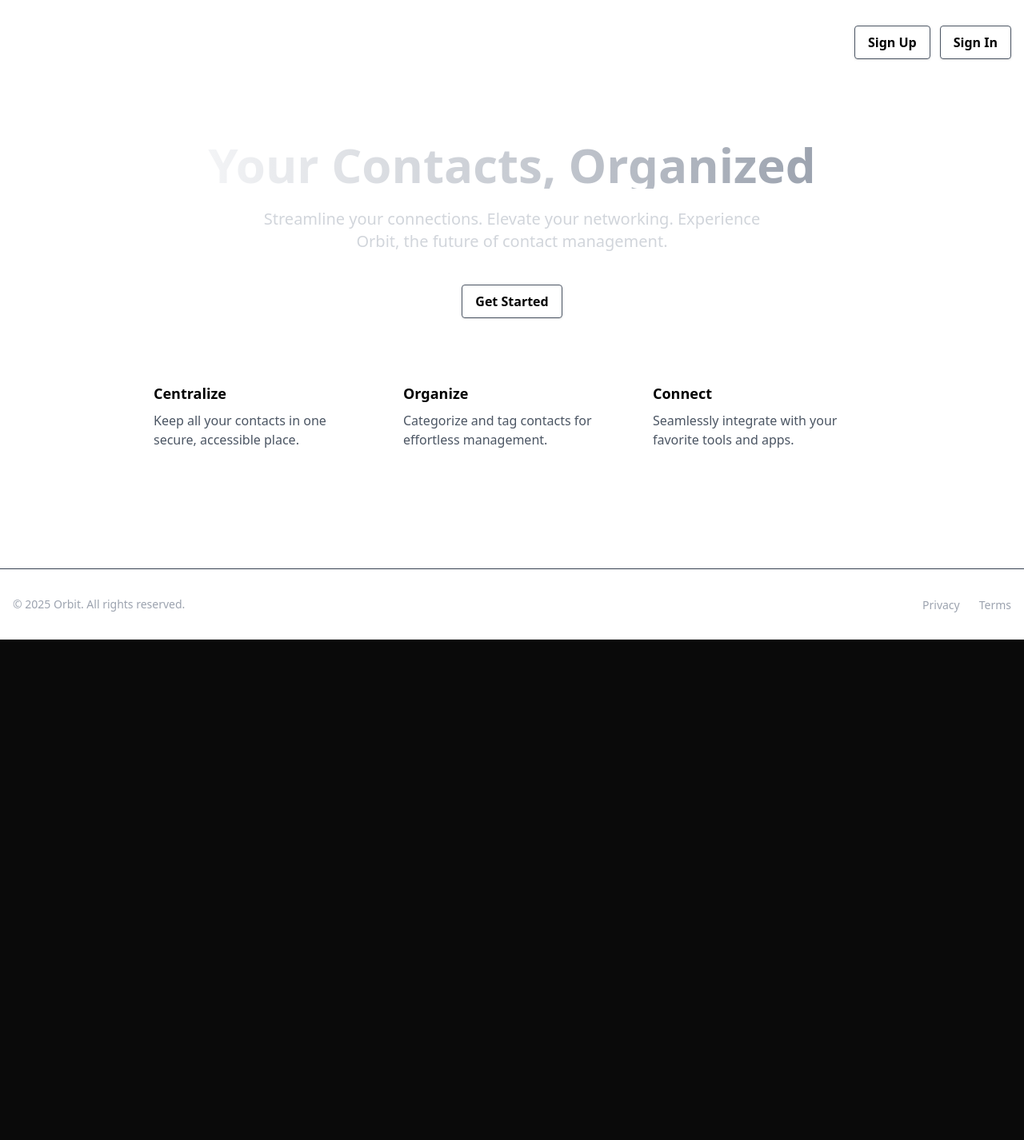
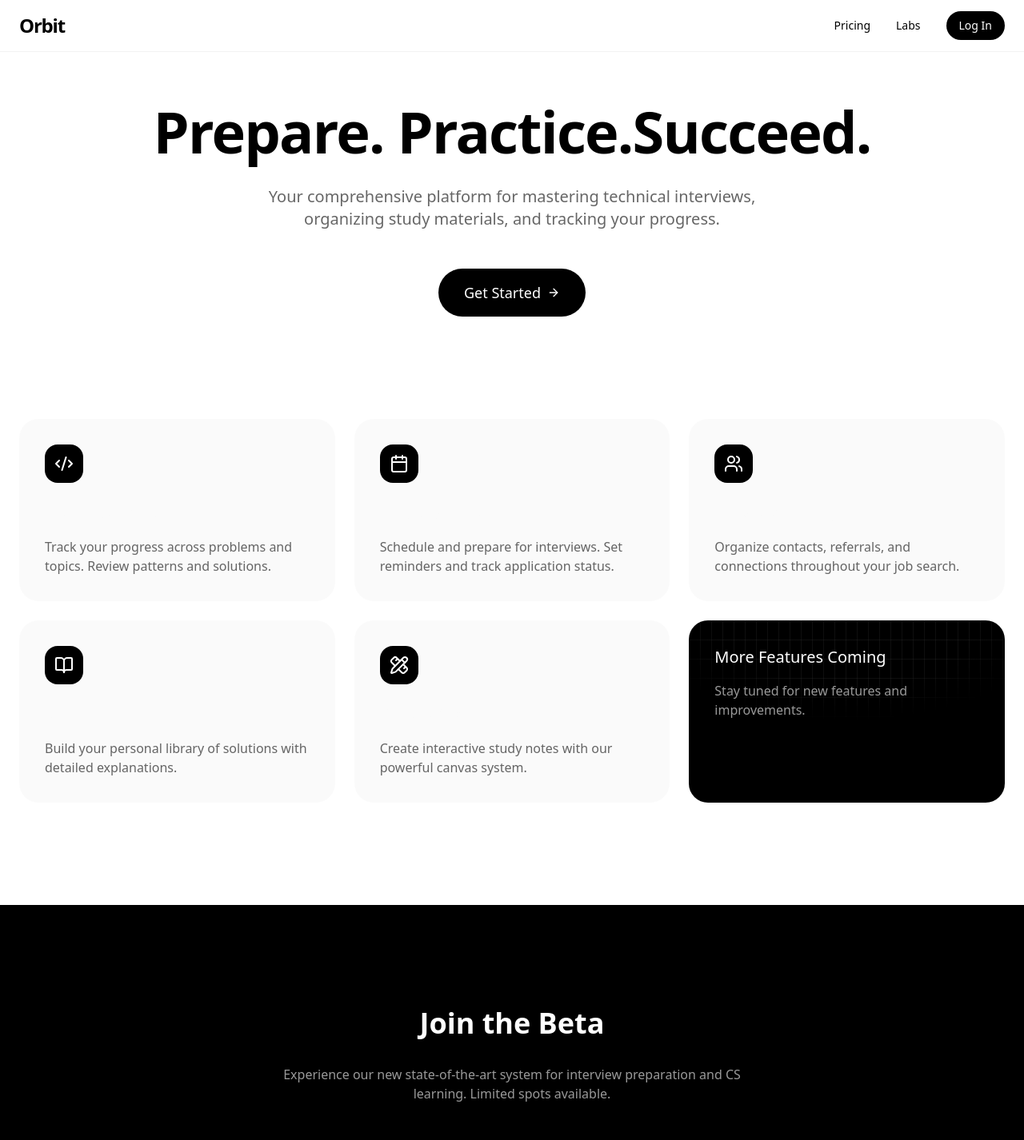
Before and after one commit to dellis2cs/Orbit, a React (Vite) app in the folder client/: page / in a window 1280 px wide. Shown: the top 1426 px of the page at 80% size. Before the commit the page ends 800 px from the top, so only its background shows below. Built offline with nearby package versions, Linux system fonts and the light colour scheme.

Commit message:
modernized ui

```diff
--- a/client/src/components/Dashboard/metrics-card.jsx
+++ b/client/src/components/Dashboard/metrics-card.jsx
@@ -1,3 +1,4 @@
+/* eslint-disable react/prop-types */
 import { Card } from "../ui/card";
 import { ArrowUpRight } from "lucide-react";
 
--- a/client/src/components/Landing.jsx
+++ b/client/src/components/Landing.jsx
@@ -1,82 +1,202 @@
-import FeatureCard from "./FeatureCard";
+"use client";
+
 import { Link } from "react-router";
+import { motion } from "framer-motion";
+import {
+  ArrowRight,
+  Code2,
+  Calendar,
+  Users,
+  BookOpen,
+  PencilRuler,
+} from "lucide-react";
+
 export default function Landing() {
   return (
-    <div className="min-h-screen bg-white text-black flex flex-col">
-      <header className="container mx-auto px-4 py-8">
-        <nav className="flex justify-between items-center">
-          <Link to="/">
-            <div className="text-3xl font-semibold text-white">Orbit</div>
+    <div className="min-h-screen bg-white selection:bg-black selection:text-white">
+      <header className="fixed top-0 left-0 right-0 bg-white/80 backdrop-blur-md z-50 border-b border-black/5">
+        <div className="max-w-7xl mx-auto px-6">
+          <nav className="flex h-16 items-center justify-between text-black">
+            <Link to="/" className="text-2xl font-bold tracking-tighter">
+              Orbit
             </Link>
-          <div className="flex gap-3">
-            <Link to="/users/signup">
-              <button
-                type="button"
-                className="hover:bg-gray-700 text-black font-semibold py-2 px-4 border border-gray-600 rounded shadow"
+            <div className="flex items-center gap-8">
+              <Link
+                href="/pricing"
+                className="text-sm hover:text-black/50 transition-colors"
               >
-                Sign Up
-              </button>
+                Pricing
               </Link>
-            <Link to="/users/login">
-              <button className=" hover:bg-gray-700 text-black font-semibold py-2 px-4 border border-gray-600 rounded shadow">
-                Sign In
-              </button>
+              <Link
+                href="/labs"
+                className="text-sm hover:text-black/50 transition-colors"
+              >
+                Labs
+              </Link>
+              <Link
+                to="/users/login"
+                className="text-sm px-4 py-2 bg-black text-white hover:bg-black/80 transition-colors rounded-full"
+              >
+                Log In
               </Link>
             </div>
           </nav>
+        </div>
       </header>
 
-      <main className="flex-grow flex flex-col justify-center items-center text-center px-4">
-        <h1 className="text-5xl sm:text-6xl font-bold mb-6 bg-clip-text text-transparent bg-gradient-to-r from-gray-100 to-gray-400">
-          Your Contacts, Organized
+      <main className="pt-32 pb-16">
+        <section className="max-w-7xl mx-auto px-6">
+          <motion.div
+            initial={{ opacity: 0, y: 20 }}
+            animate={{ opacity: 1, y: 0 }}
+            transition={{ duration: 0.5 }}
+            className="text-center"
+          >
+            <h1 className="text-6xl md:text-7xl font-bold tracking-tight mb-8 text-black">
+              Prepare. <span className="inline-block">Practice. </span>
+              <span className="inline-block">Succeed.</span>
             </h1>
-        <p className="text-xl mb-10 max-w-2xl mx-auto text-gray-300">
-          Streamline your connections. Elevate your networking. Experience
-          Orbit, the future of contact management.
+            <p className="text-xl text-black/60 max-w-2xl mx-auto mb-12">
+              Your comprehensive platform for mastering technical interviews,
+              organizing study materials, and tracking your progress.
             </p>
-        <Link to="/contacts">
-          <button className=" hover:bg-gray-700 flex items-center justify-center text-black font-semibold py-2 px-4 border border-gray-600 rounded shadow ">
+            <Link
+              to="/users/signup"
+              className="group inline-flex items-center gap-2 text-lg px-8 py-4 bg-black text-white rounded-full hover:bg-black/80 transition-colors"
+            >
               Get Started
-          </button>
+              <ArrowRight className="w-4 h-4 group-hover:translate-x-1 transition-transform" />
             </Link>
+          </motion.div>
 
-        <div className="mt-20 grid grid-cols-1 sm:grid-cols-3 gap-10 max-w-4xl mx-auto">
-          <FeatureCard
-            title="Centralize"
-            description="Keep all your contacts in one secure, accessible place."
+          <motion.div
+            initial={{ opacity: 0, y: 40 }}
+            animate={{ opacity: 1, y: 0 }}
+            transition={{ duration: 0.5, delay: 0.2 }}
+            className="mt-32 grid grid-cols-1 md:grid-cols-2 lg:grid-cols-3 gap-6 "
+          >
+            <LandingFeatureCard
+              icon={<Code2 />}
+              title="LeetCode Tracker"
+              description="Track your progress across problems and topics. Review patterns and solutions."
             />
-          <FeatureCard
-            title="Organize"
-            description="Categorize and tag contacts for effortless management."
+            <LandingFeatureCard
+              icon={<Calendar />}
+              title="Interview Calendar"
+              description="Schedule and prepare for interviews. Set reminders and track application status."
             />
-          <FeatureCard
-            title="Connect"
-            description="Seamlessly integrate with your favorite tools and apps."
+            <LandingFeatureCard
+              icon={<Users />}
+              title="Network Manager"
+              description="Organize contacts, referrals, and connections throughout your job search."
             />
+            <LandingFeatureCard
+              icon={<BookOpen />}
+              title="Solution Library"
+              description="Build your personal library of solutions with detailed explanations."
+            />
+            <LandingFeatureCard
+              icon={<PencilRuler />}
+              title="Canvas Notes"
+              description="Create interactive study notes with our powerful canvas system."
+            />
+            <div className="relative group p-8 rounded-3xl bg-black text-white overflow-hidden">
+              <div className="absolute inset-0 bg-[linear-gradient(to_right,#4f4f4f2e_1px,transparent_1px),linear-gradient(to_bottom,#4f4f4f2e_1px,transparent_1px)] bg-[size:14px_24px] [mask-image:radial-gradient(ellipse_60%_50%_at_50%_0%,#000_70%,transparent_110%)]" />
+              <div className="relative">
+                <h3 className="text-xl font-medium mb-4">
+                  More Features Coming
+                </h3>
+                <p className="text-white/60">
+                  Stay tuned for new features and improvements.
+                </p>
               </div>
+            </div>
+          </motion.div>
+        </section>
+
+        <section className="mt-32 py-32 bg-black text-white">
+          <div className="max-w-7xl mx-auto px-6">
+            <motion.div
+              initial={{ opacity: 0 }}
+              whileInView={{ opacity: 1 }}
+              transition={{ duration: 0.5 }}
+              viewport={{ once: true }}
+              className="text-center"
+            >
+              <h2 className="text-4xl font-bold mb-8">Join the Beta</h2>
+              <p className="text-white/60 max-w-xl mx-auto mb-12">
+                Experience our new state-of-the-art system for interview
+                preparation and CS learning. Limited spots available.
+              </p>
+              <div className="flex flex-col sm:flex-row gap-4 justify-center">
+                <Link
+                  href="/blog"
+                  className="inline-flex items-center justify-center gap-2 px-6 py-3 rounded-full bg-white text-black hover:bg-white/90 transition-colors"
+                >
+                  Read the Blog
+                  <ArrowRight className="w-4 h-4" />
+                </Link>
+                <Link
+                  href="/demo"
+                  className="inline-flex items-center justify-center gap-2 px-6 py-3 rounded-full bg-white/10 text-white hover:bg-white/20 transition-colors"
+                >
+                  Watch Demo
+                  <ArrowRight className="w-4 h-4" />
+                </Link>
+              </div>
+            </motion.div>
+          </div>
+        </section>
+
+        <section className="mt-32 max-w-7xl mx-auto px-6">
+          <motion.div
+            initial={{ opacity: 0 }}
+            whileInView={{ opacity: 1 }}
+            transition={{ duration: 0.5 }}
+            viewport={{ once: true }}
+            className="text-center"
+          ></motion.div>
+        </section>
       </main>
 
-      <footer className="container mx-auto px-4 py-8 mt-20 border-t border-gray-700">
-        <div className="flex justify-between items-center">
-          <p className="text-sm text-gray-400">
-            &copy; 2025 Orbit. All rights reserved.
+      <footer className="mt-32 border-t border-black/5">
+        <div className="max-w-7xl mx-auto px-6 py-12">
+          <div className="flex flex-col md:flex-row justify-between items-center gap-4">
+            <p className="text-sm text-black/40">
+              © {new Date().getFullYear()} Orbit. All rights reserved.
             </p>
-          <div className="space-x-6">
-            <a
-              href="#"
-              className="text-sm text-gray-400 hover:text-black transition-colors"
+            <div className="flex gap-8">
+              <Link
+                href="/privacy"
+                className="text-sm text-black/40 hover:text-black transition-colors"
               >
                 Privacy
-            </a>
-            <a
-              href="#"
-              className="text-sm text-gray-400 hover:text-black transition-colors"
+              </Link>
+              <Link
+                href="/terms"
+                className="text-sm text-black/40 hover:text-black transition-colors"
               >
                 Terms
-            </a>
+              </Link>
+            </div>
           </div>
         </div>
       </footer>
     </div>
   );
 }
+
+function LandingFeatureCard({ icon, title, description }) {
+  return (
+    <div className="group relative p-8 rounded-3xl bg-black/[0.02] hover:scale-105 transition-all duration-300">
+      <div className="absolute inset-0 bg-gradient-to-b from-transparent to-transparent group-hover:from-black/[0.02] group-hover:to-transparent rounded-3xl transition-colors" />
+      <div className="relative">
+        <div className="w-12 h-12 flex items-center justify-center rounded-2xl bg-black text-white mb-6">
+          {icon}
+        </div>
+        <h3 className="text-xl font-medium mb-4">{title}</h3>
+        <p className="text-black/60">{description}</p>
+      </div>
+    </div>
+  );
+}
--- a/client/src/components/SignUp.jsx
+++ b/client/src/components/SignUp.jsx
@@ -41,26 +41,28 @@ export default function SignUp() {
   };
 
   return (
-    <div className="fixed inset-0 bg-black bg-opacity-50 flex items-center justify-center p-4">
-      <div className="bg-black backdrop-blur w-full max-w-md rounded-lg shadow-lg overflow-hidden border border-gray-800">
+    <div className="fixed inset-0 bg-neutral-200 flex items-center justify-center p-4">
+      <div className="bg-white rounded-2xl shadow-2xl overflow-hidden w-full max-w-md">
         {/* Header */}
-        <div className="flex justify-between items-center p-6 border-b border-gray-800">
-          <h2 className="text-xl font-semibold text-white">Sign Up</h2>
+        <div className="flex justify-between items-center p-6 border-b border-gray-200">
+          <h2 className="text-2xl font-semibold text-gray-800">Sign Up</h2>
           <Link to="/">
-            <button className="text-gray-400 hover:text-white transition-colors">
+            <button
+              type="button"
+              className="text-gray-500 hover:text-gray-800 transition-colors"
+            >
               <X className="w-6 h-6" />
             </button>
           </Link>
         </div>
-
         {/* Form */}
         <form onSubmit={handleSignUp}>
-          <div className="p-6 space-y-6">
+          <div className="p-6 space-y-4">
             {/* Username */}
-            <div className="space-y-2">
+            <div>
               <label
                 htmlFor="username"
-                className="block text-sm font-medium text-gray-400"
+                className="block text-sm font-medium text-gray-700"
               >
                 Username
               </label>
@@ -69,15 +71,15 @@ export default function SignUp() {
                 id="username"
                 value={formData.username}
                 onChange={handleInputChange}
-                className="w-full px-3 py-2 bg-black border border-gray-700 rounded-md text-white focus:outline-none focus:ring-2 focus:ring-blue-500"
+                className="mt-1 block w-full px-4 py-2 border border-gray-300 rounded-md shadow-sm focus:outline-none focus:ring-blue-500 focus:border-blue-500 text-black"
               />
             </div>
 
             {/* Password */}
-            <div className="space-y-2">
+            <div>
               <label
                 htmlFor="password"
-                className="block text-sm font-medium text-gray-400"
+                className="block text-sm font-medium text-gray-700"
               >
                 Password
               </label>
@@ -86,25 +88,25 @@ export default function SignUp() {
                 id="password"
                 value={formData.password}
                 onChange={handleInputChange}
-                className="w-full px-3 py-2 bg-black border border-gray-700 rounded-md text-white focus:outline-none focus:ring-2 focus:ring-blue-500"
+                className="text-black mt-1 block w-full px-4 py-2 border border-gray-300 rounded-md shadow-sm focus:outline-none focus:ring-blue-500 focus:border-blue-500"
               />
             </div>
-            {error && <p className="text-red-500">{error}</p>}
+
+            {error && <p className="text-red-500 text-sm">{error}</p>}
           </div>
-
           {/* Buttons */}
-          <div className="flex justify-end space-x-3 px-6 py-4 bg-black">
+          <div className="flex justify-end space-x-3 p-6 bg-gray-50">
             <Link to="/">
               <button
                 type="button"
-                className="px-4 py-2 text-sm font-medium text-gray-300 hover:text-white bg-transparent border border-gray-600 rounded-md hover:bg-gray-700 focus:outline-none focus:ring-2 focus:ring-gray-500 transition-colors"
+                className="px-4 py-2 text-sm font-medium text-gray-700 bg-gray-200 rounded-md hover:bg-gray-300 transition-colors"
               >
                 Cancel
               </button>
             </Link>
             <button
               type="submit"
-              className="px-4 py-2 text-sm font-medium text-white border border-gray-500 bg-transparent rounded-md hover:bg-gray-700 focus:outline-none focus:ring-2 focus:ring-blue-500 transition-colors"
+              className="px-4 py-2 text-sm font-medium text-black bg-white border border-neutral-300 rounded-md hover:bg-neutral-200 transition-colors disabled:opacity-50 disabled:cursor-not-allowed"
             >
               Sign Up
             </button>
--- a/client/src/components/ui/input.jsx
+++ b/client/src/components/ui/input.jsx
@@ -1,3 +1,4 @@
+/* eslint-disable react/prop-types */
 import * as React from "react";
 
 import { cn } from "../../lib/utils";
--- a/client/src/index.css
+++ b/client/src/index.css
@@ -27,6 +27,12 @@
 }
 
 @layer base {
+  :root {
+    --font-sans: "Inter", system-ui, -apple-system, BlinkMacSystemFont,
+      "Segoe UI", Roboto, "Helvetica Neue", Arial, "Noto Sans", sans-serif,
+      "Apple Color Emoji", "Segoe UI Emoji", "Segoe UI Symbol",
+      "Noto Color Emoji";
+  }
   * {
     @apply border-border;
   }
@@ -34,3 +40,8 @@
     @apply bg-background text-foreground;
   }
 }
+
+.selection-black ::selection {
+  background-color: black;
+  color: white;
+}
--- a/package.json
+++ b/package.json
@@ -19,6 +19,7 @@
     "dotenv": "^16.4.7",
     "express": "^4.21.2",
     "faker": "^5.5.3",
+    "framer-motion": "^12.0.11",
     "jsonwebtoken": "^9.0.2",
     "lucide-react": "^0.469.0",
     "nodemon": "^3.1.9",
```
Also changed, not shown: client/src/components/Login.jsx (+22 -18 lines), 1 other file (tests, documents, lock files or other folders). Lines whose indentation alone changed are shown as unchanged.
